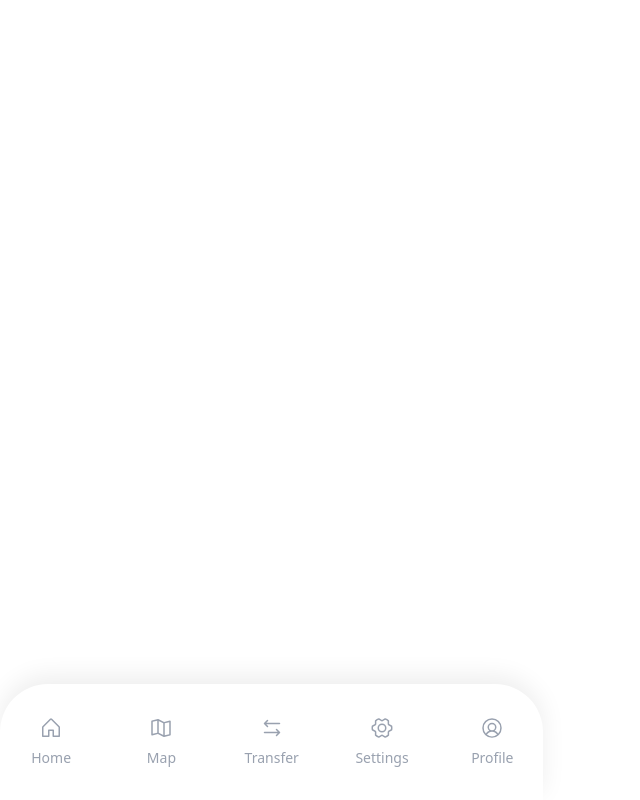
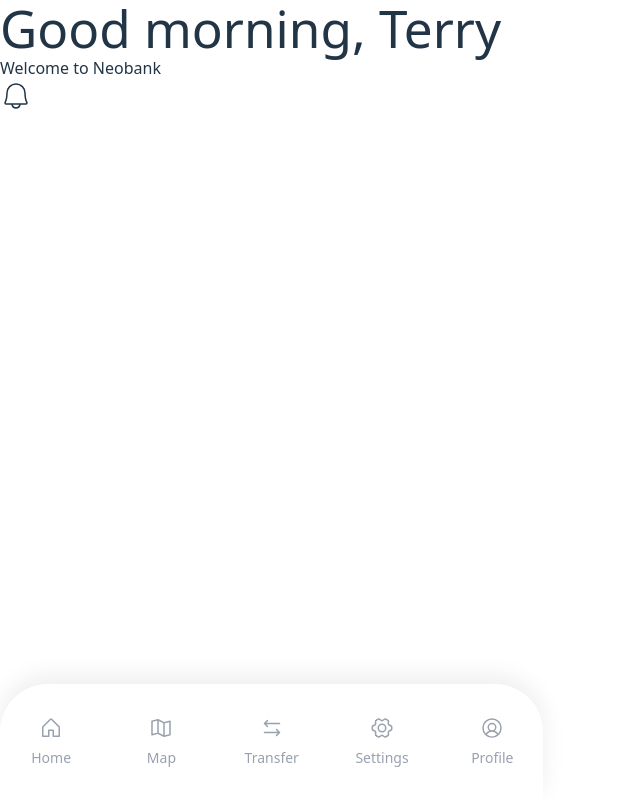
Before and after one commit to lordAjanaku/vite-mobyl-app, a React (Vite) app: page / in a window 1280 px wide. Shown: the whole page, without its empty margins (0-640 px from the left). Built offline with nearby package versions, Linux system fonts and the light colour scheme.

Commit message:
added the Home compone

```diff
--- a/src/App.jsx
+++ b/src/App.jsx
@@ -1,11 +1,11 @@
 import { useState } from 'react'
-import reactLogo from './assets/react.svg'
-import viteLogo from '/vite.svg'
 import Navigation from "./Navigation.jsx"
+import Home from "./Home.jsx"
 
 function App() {
 	return (
 		<div className="">
+			<Home />
 			<Navigation />
 		</div>
 	)
--- /dev/null
+++ b/src/Home.jsx
@@ -0,0 +1,32 @@
+import { useState } from "react";
+import { Eye, EyeSlash, Bell } from "@phosphor-icons/react";
+
+function Home() {
+	return (
+		<>
+			<header className="">
+				<div className="">
+					<h1 className="">Good morning, Terry</h1>
+					<p className="">Welcome to Neobank</p>
+				</div>
+				<div className="">
+					<Bell size={32} weight="light" />
+				</div>
+			</header>
+
+			<main className="">
+				<BankBalance />
+			</main>
+		</>
+	)
+}
+
+function BankBalance() {
+	return (
+		<div className="">
+
+		</div>
+	)
+}
+
+export default Home;
```
Also changed, not shown: src/Navigation.jsx (+0 -19 lines).
